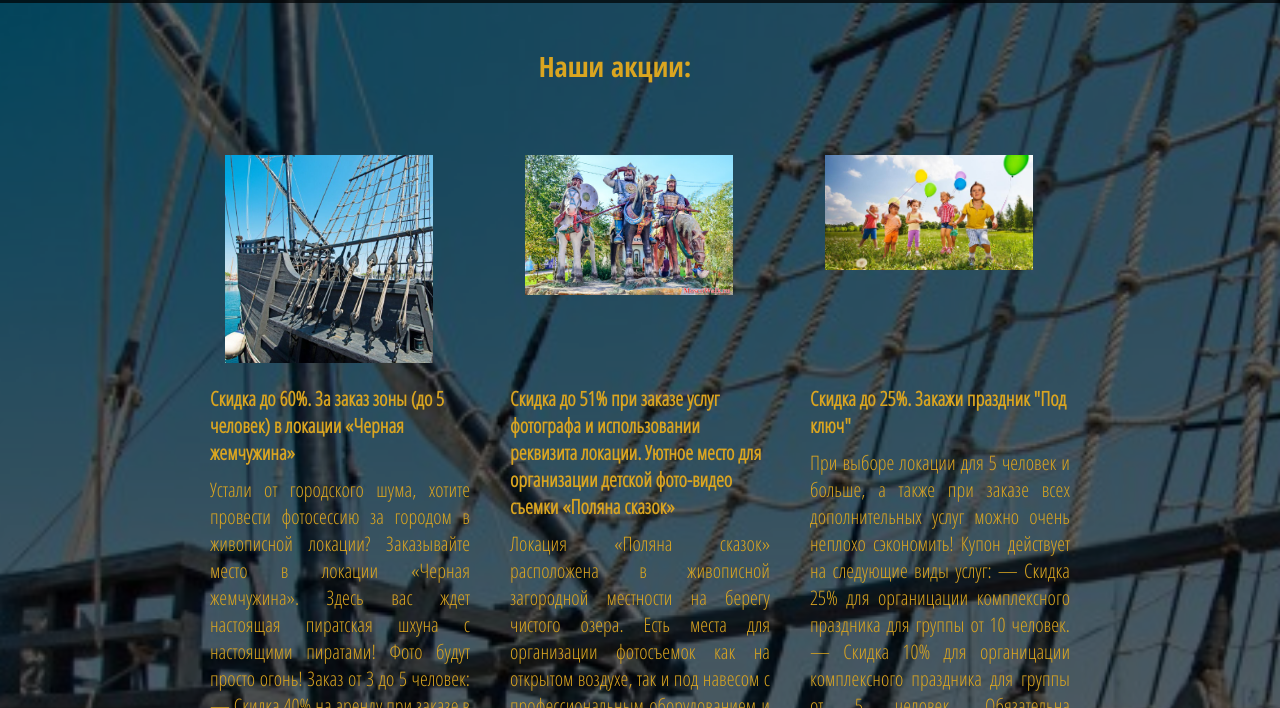
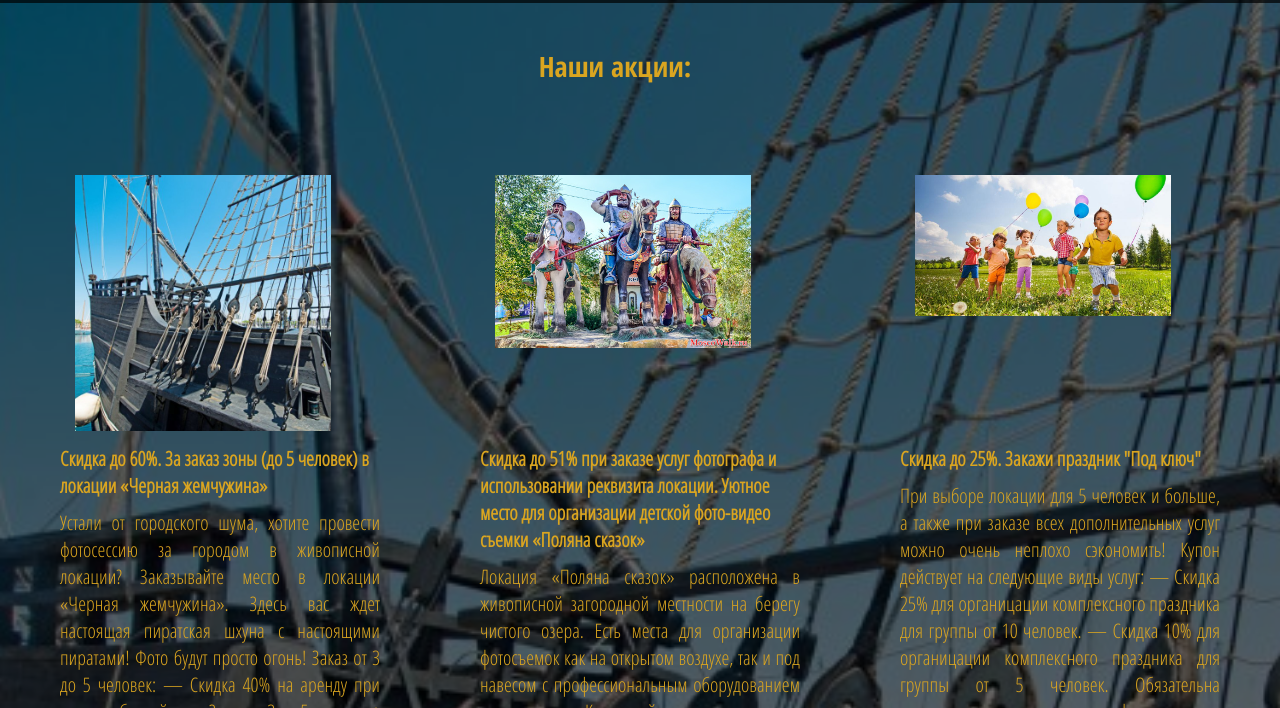
Before and after one commit to Larisa46472/ekz, a plain HTML site: page index.html in a window 1280 px wide. Shown: the part 92-800 px from the top of the page. Drawn offline with Linux system fonts and the light colour scheme; files whose address does not match are found by name.

Commit message:
”ekz”

```diff
--- a/css/style.css
+++ b/css/style.css
@@ -135,6 +135,7 @@ html {
     font-size: 20px;
     color:goldenrod;
 
+
 }
 .promo_card {
     position: relative;
@@ -142,7 +143,7 @@ html {
     display: flex;
     flex-direction: row;
 
-    justify-content: center;
+    justify-content: space-between;
     align-items: flex-start;
     max-width: 100%;
     width: 100%;
@@ -257,7 +258,7 @@ html {
 
 }
 .comment__card {
-    width: 25%;
+    width: 30%;
     padding: 20px 20px 20px 20px;
 
 
@@ -265,8 +266,8 @@ html {
 }
 .card__img-block {
     height: 200px;
-    margin-bottom: 30px;
-    margin-top: 30px;
+    margin-bottom: 70px;
+    margin-top: 50px;
 
 }
 .card__img-block > img {
```
